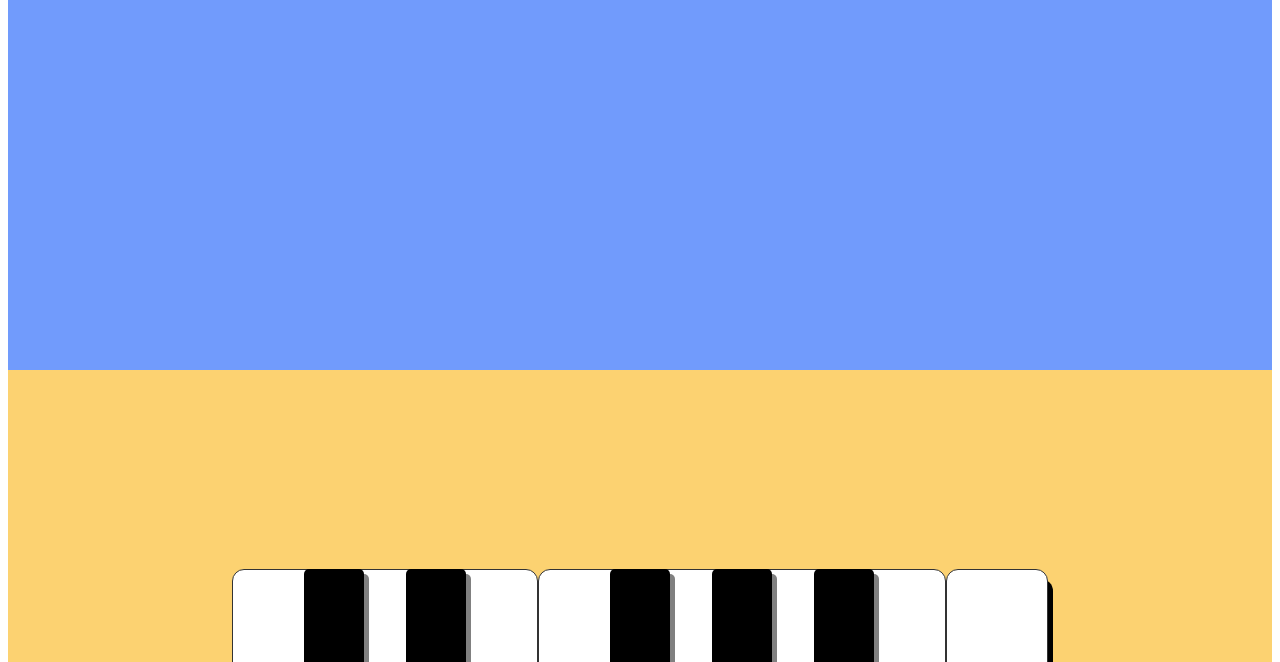
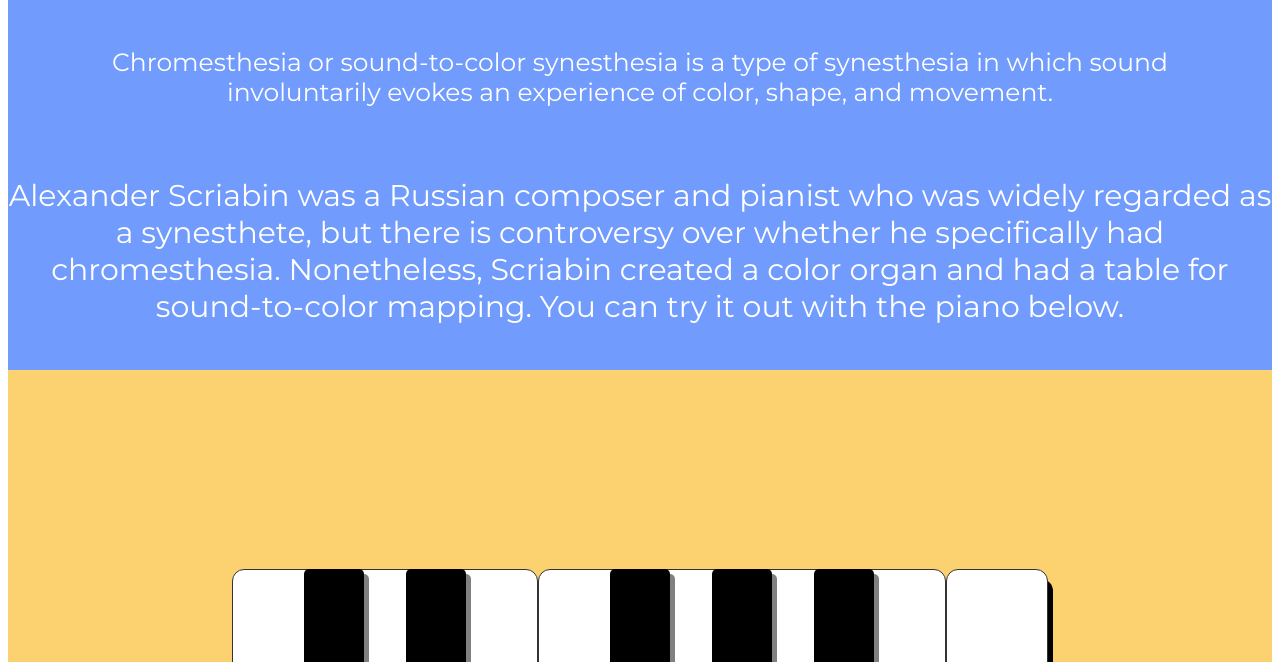
Before and after one commit to shen-y-eric/shen-y-eric.github.io, a plain HTML site: page index.html in a window 1280 px wide. Shown: the part 138-800 px from the top of the page. Drawn offline with Linux system fonts and the light colour scheme.

Commit message:
updated website

```diff
--- a/index.html
+++ b/index.html
@@ -14,7 +14,7 @@
         <div class="title-container">
             <span class = "title">chromesthesia</span>
         </div>
-        <div class = "description hidden">
+        <div class = "description">
             <p id = "text">
                 Chromesthesia or sound-to-color synesthesia is a type of synesthesia in which sound involuntarily evokes an experience of color, shape, and movement.
             </p>
```
Also changed, not shown: 1 other file.
